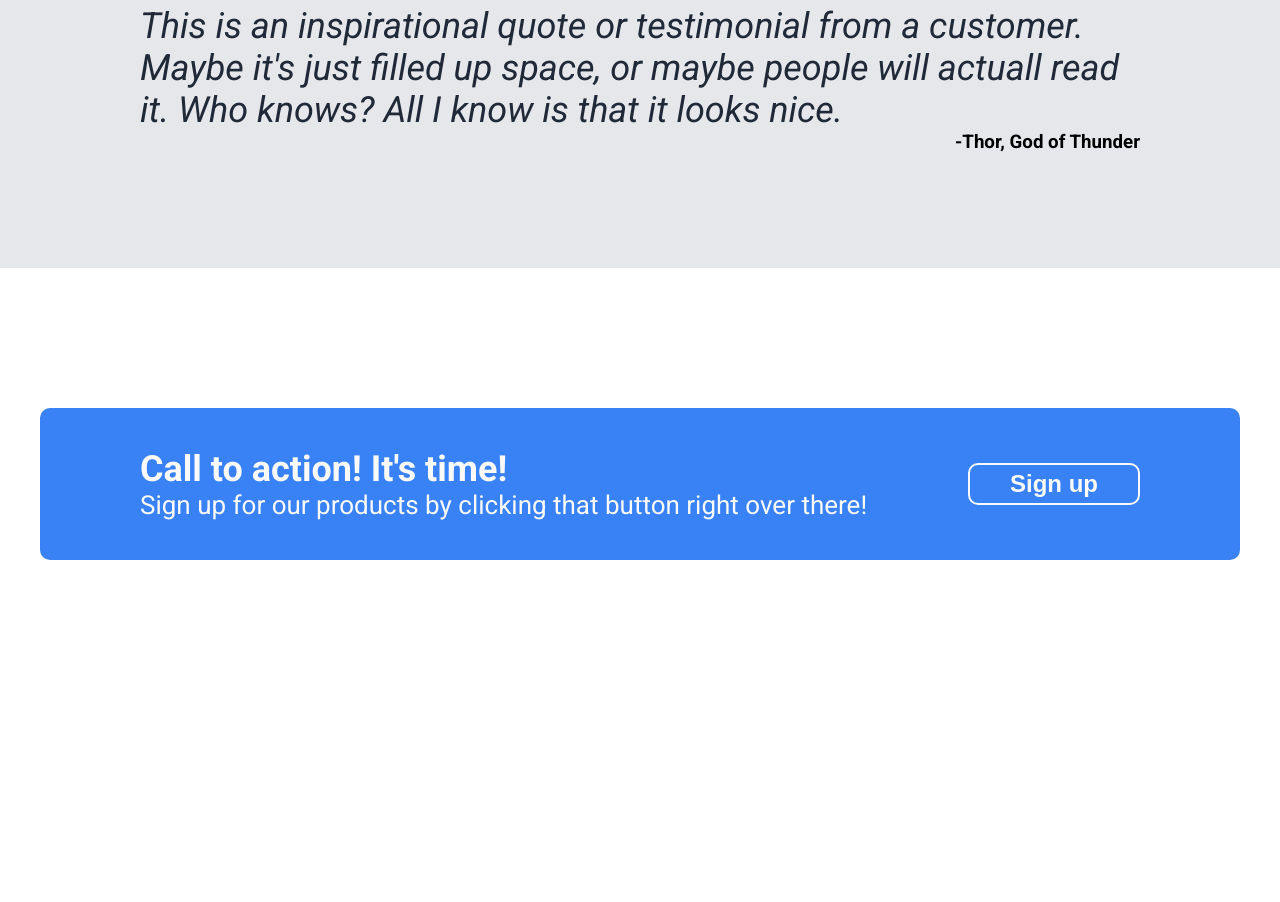
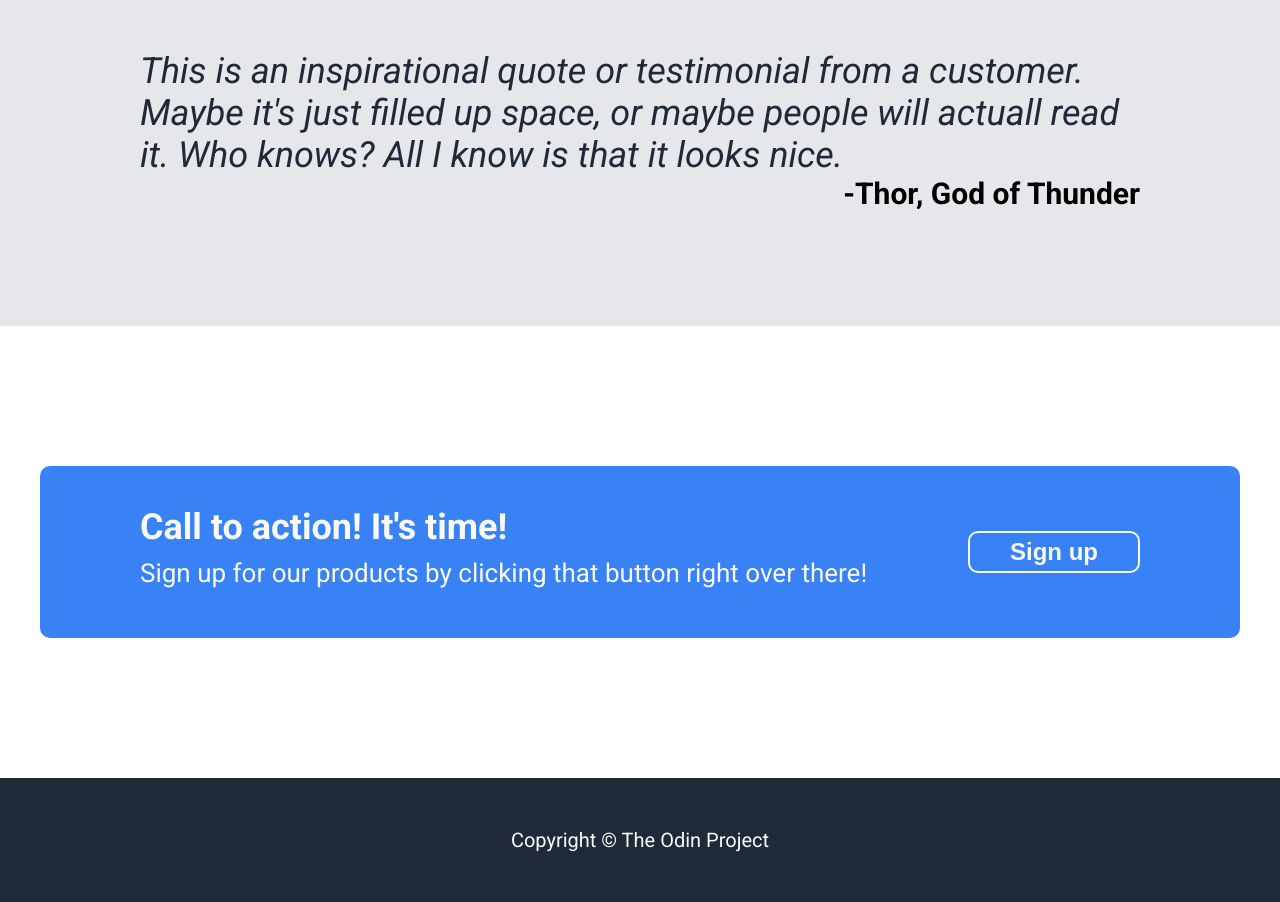
Before and after one commit to its-gio/TheOdinProject, a plain HTML site: page foundations-course/Flexbox-assignment/index.html in a window 1280 px wide. Shown: the part 1360-2262 px from the top of the page. Before the commit the page ends 2060 px from the top, so only its background shows below. Drawn offline with Linux system fonts and the light colour scheme.

Commit message:
Added footer and final touches

```diff
--- a/foundations-course/Flexbox-assignment/index.html
+++ b/foundations-course/Flexbox-assignment/index.html
@@ -108,5 +108,10 @@
         <button>Sign up</button>
       </div>
     </div>
+
+    <!-- Footer -->
+    <footer class="blue-bg">
+      <p class="secondary-text">Copyright &copy; The Odin Project</p>
+    </footer>
   </body>
 </html>
--- a/foundations-course/Flexbox-assignment/style.css
+++ b/foundations-course/Flexbox-assignment/style.css
@@ -81,6 +81,7 @@ button {
 
 .secondary-text {
   font-size: 26px;
+  padding: 10px 0;
 }
 
 /* Hero Section */
@@ -115,6 +116,7 @@ button {
   font-size: 36px;
   color: #1f2937;
   text-align: center;
+  padding-bottom: 25px;
 }
 
 .info-section--content-container {
@@ -149,6 +151,7 @@ button {
 .quote-section .author {
   align-self: end;
   padding: 0;
+  font-size: 30px;
 }
 
 /* Call to action section */
@@ -169,3 +172,14 @@ button {
 .call-to-action-banner button {
   border: 2px #f9faf8 solid;
 }
+
+/* Footer */
+footer {
+  display: flex;
+  justify-content: center;
+  padding: 40px 20px;
+}
+
+footer .secondary-text {
+  font-size: 20px;
+}
```
